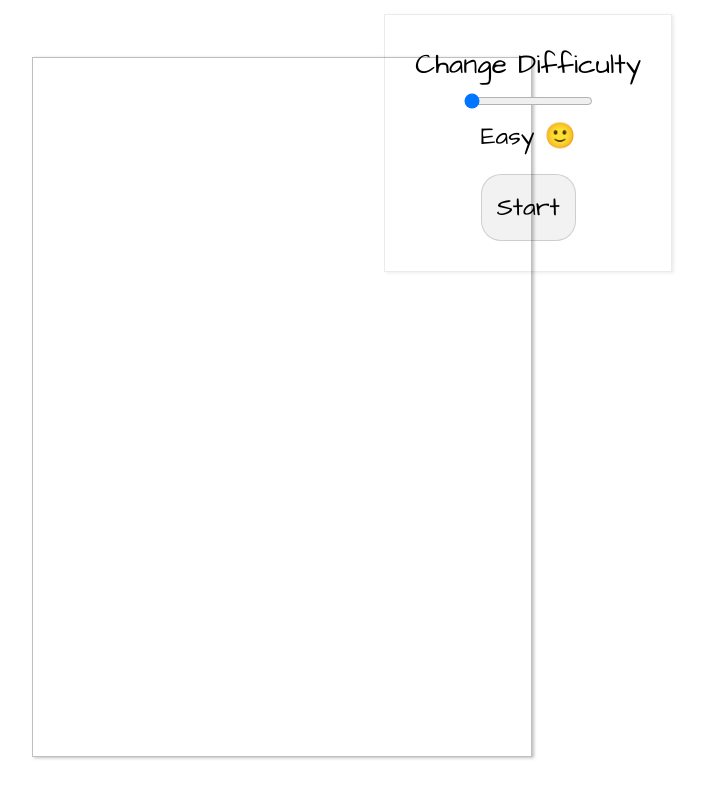
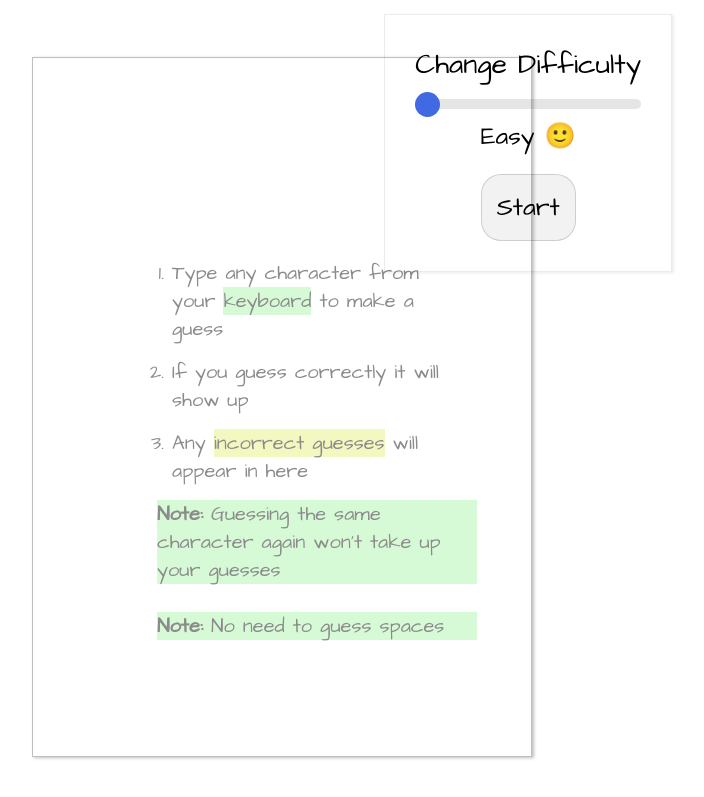
Before and after one commit to SNasser97/hangman-js, a plain HTML site: page index.html in a window 1280 px wide. Shown: the part 111-908 px from the top of the page, without its empty margins (358-1062 px from the left). Drawn offline with Linux system fonts and the light colour scheme.

Commit message:
add game rules + styles

```diff
--- a/index.html
+++ b/index.html
@@ -8,10 +8,21 @@
 
 </head>
 <body>
-
   <h1 class="main-title">Hangman JS.</h1>
   <div class="guess-container">
-    <!-- <div class="banner"><span>Click Start and type a letter to make a guess each time!</span></div> -->
+    <div class="app-info">
+      <div class="app-info__user-guide">
+        <ul>
+          <li>Type any character from your <span class='highlight highlight--green'>keyboard</span> to make a guess</li>
+          <li>If you guess correctly it will show up</li>
+          <li>Any <span class='highlight highlight--yellow'>incorrect guesses</span> will appear in here</li>
+        </ul>
+        <p class="highlight highlight--green"><strong>Note:</strong> Guessing the same character again won't take up your
+          guesses</p>
+        <br>
+        <p class="highlight highlight--green"><strong>Note:</strong> No need to guess spaces</p>
+      </div>
+    </div>
     <div id="word" class="guess-word__output"></div>
     <div class="guess-remaining">
       <p id="guesses" class="guess-remaining__value"></p>
--- a/styles/style.css
+++ b/styles/style.css
@@ -95,6 +95,37 @@ body {
   z-index: 2;
   text-align: center;
 }
+
+.game-options__difficulty-slider {
+  -webkit-appearance: none;
+  width: 100%;
+  height: 1rem;
+  background: rgba(0,0,0,.1);
+  outline: none;
+  border-radius: 2.5rem;
+}
+
+.game-options__difficulty-slider:hover {
+  opacity: 1;
+}
+
+.game-options__difficulty-slider::-webkit-slider-thumb {
+  -webkit-appearance: none;
+  appearance: none;
+  width: 2.5rem;
+  height: 2.5rem;
+  background: royalblue;
+  cursor: pointer;
+  border-radius:100%;
+}
+
+.game-options__difficulty-slider::-moz-range-thumb {
+  width: 2.5rem;
+  height: 2.5rem;
+  background: royalblue;
+  cursor: pointer;
+  border-radius:100%;
+}
 .sub-title {
   font-size: 2.8rem;
 }
@@ -108,7 +139,6 @@ body {
   box-shadow: 2px 1px 3px  rgba(0,0,0,.25);
   margin: 3rem auto;
   position: relative;
-  /* top:-8rem */
 }
 
 .character * {
@@ -242,8 +272,41 @@ body {
   transform: rotate(-45deg)
 }
 
-
-
+.app-info {
+  /* height: 30rem; */
+  width: 40rem;
+  opacity: .45;
+  /* border:1px solid  rgba(0,0,0,.25); */
+  /* box-shadow: 2px 1px 3px  rgba(0,0,0,.25); */
+  margin-left: 5rem;
+  display: flex;
+  justify-content: center;
+  align-items: center;
+  font-size: 2rem;
+  position: absolute;
+  top:30rem;
+  padding: 2rem;
+  text-align: left;
+}
+.app-info__user-guide {
+  margin-left: 2rem;
+  padding:1rem;
+}
+.app-info__user-guide ul {
+  list-style: star;
+}
+.app-info__user-guide ul li {
+  margin: 1.5rem;
+}
+.highlight {
+  background: #ccc;
+}
+.highlight.highlight--yellow {
+  background: rgba(225, 238, 106, 0.932);
+}
+.highlight.highlight--green {
+  background: rgba(106, 238, 106, 0.61);
+}
 /*  MEDIA QUERIES  */
 @media only screen and (max-width: 20em) {
   .main-title { font-size: 4rem; }
```
